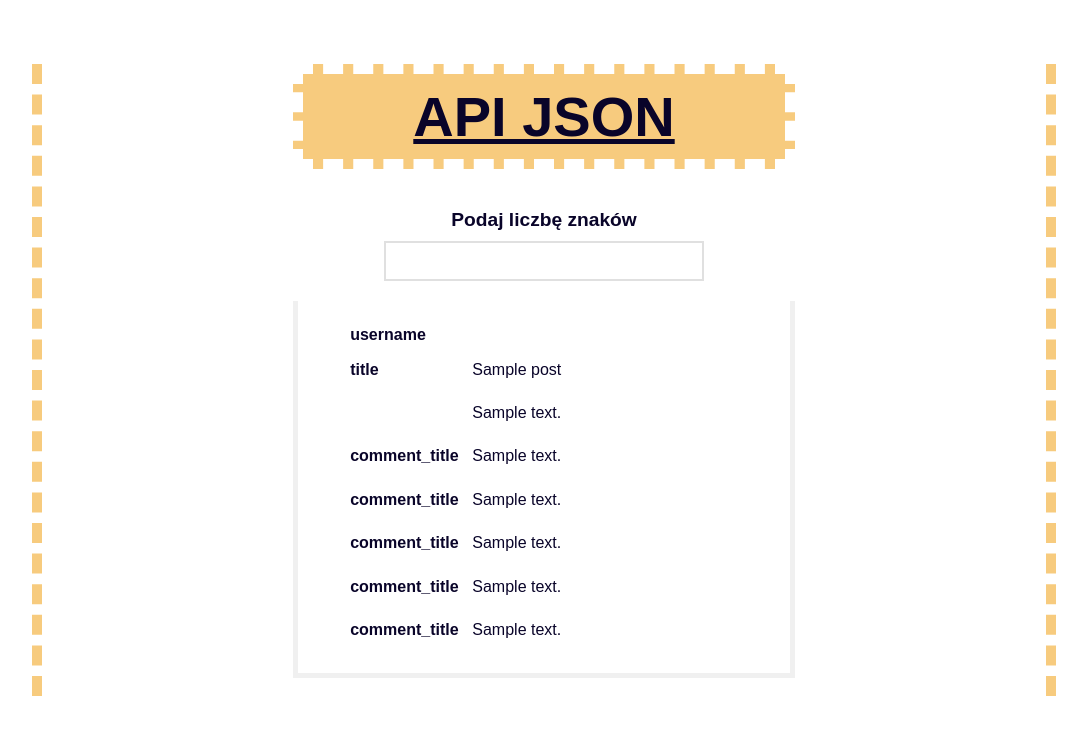
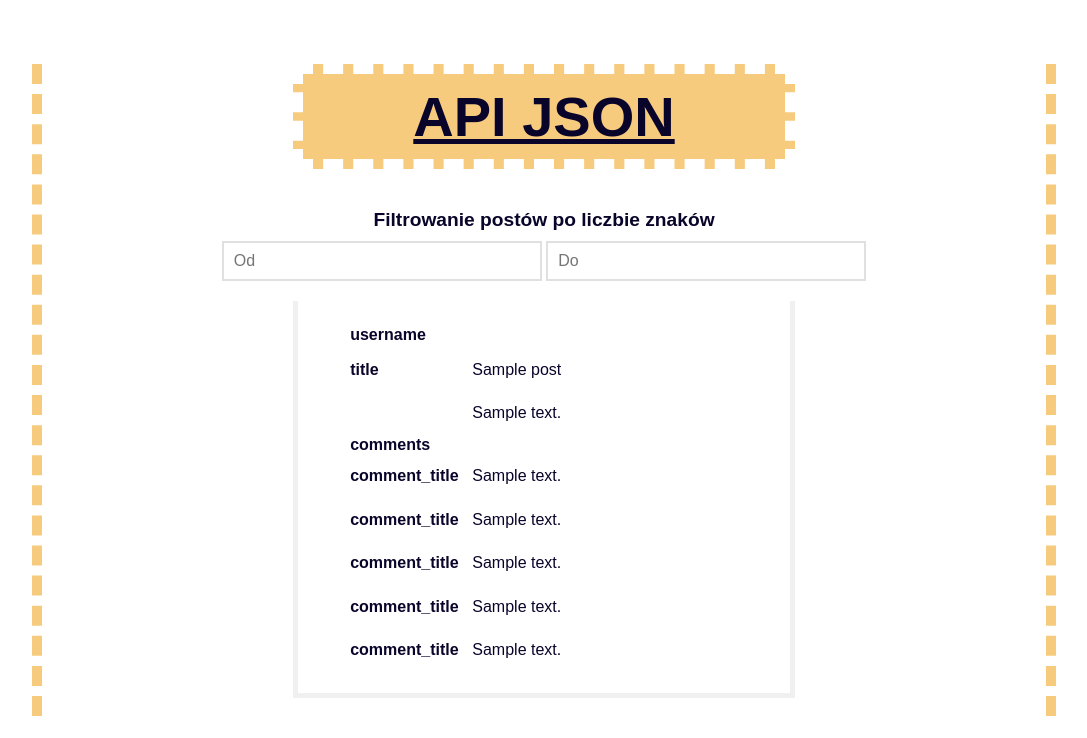
Before and after one commit to wiziix/TiOK, a Flask app: template templates/posts.html in a window 1280 px wide. Shown: the top 738 px of the page, without its empty margins (96-1183 px from the left). Run offline with Flask 3, Linux system fonts and the light colour scheme; the template is opened without the code that fills it: most values are stand-ins (such as "Sample title", 1, 10 or a date in 2020); parts of the project's set-up code (start-up, migrations or seed data) failed here and were passed over.

Commit message:
placeholders for filters in posts

```diff
--- a/static/styles/home_page_css.css
+++ b/static/styles/home_page_css.css
@@ -76,6 +76,10 @@ td{
     padding: 3%;
 }
 
+.comment{
+    border: 3px dashed #f0f0f0;
+}
+
 .home_page{
     margin-top: 5%;
 }
--- a/templates/posts.html
+++ b/templates/posts.html
@@ -10,8 +10,13 @@
 {% set comments = comment -%}
 <h1><a href = "{{url_for ('hello_world')}}" class="home_link">API JSON</a></h1>
 
-<h2>Podaj liczbę znaków</h2>
-<input type='number' min='1' id="searchInput">
+<h2>Filtrowanie postów po liczbie znaków</h2>
+
+<input type='number' min='1' max='200' id="searchInputStart" placeholder="Od">   <!-- dolna granica zakresu -->
+
+<input type='number' min='1' max='200' id="searchInputFinish" placeholder="Do">   <!-- górna granica zakresu -->
+
+
 {% for post in posts %}
 <table id = "table">
   <tbody>
@@ -28,6 +33,10 @@
     <td class = "post_body">{{post['body']}}</td>
   </tr>
 
+  <tr class="comment">
+    <th>comments</th>
+  </tr>
+
   {% for i in range(post['id'] - 1, post['id'] + 4) %}
   <tr>
     <th>comment_title</th>
```
